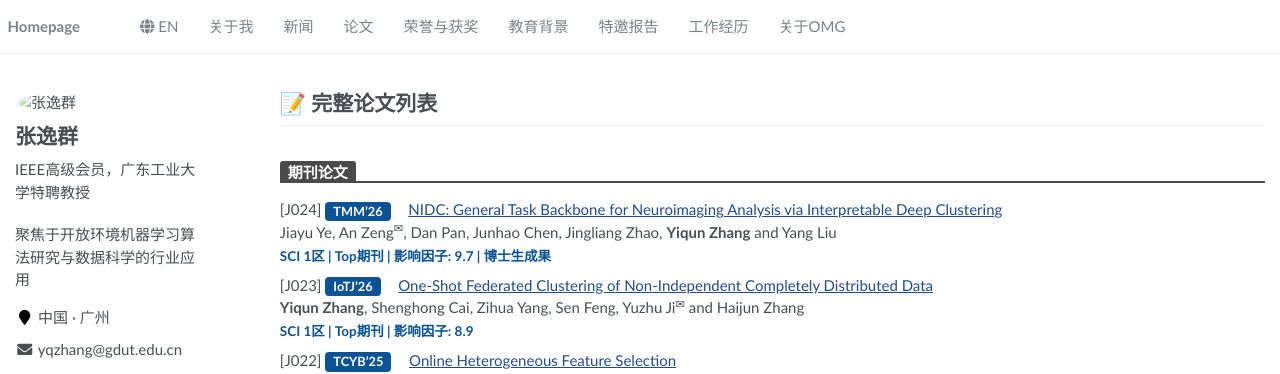
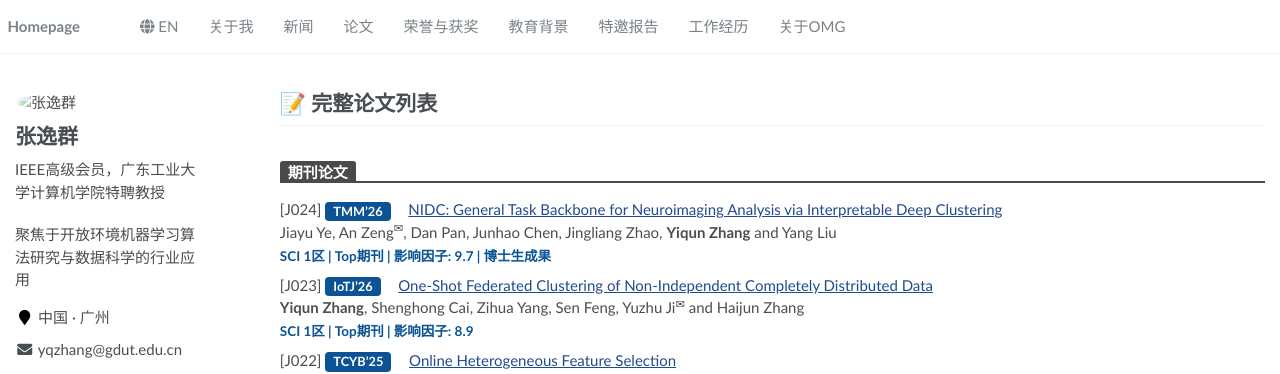
Before and after one commit to yqzhang-Zz/zh-publications, a Jekyll site: the page built from _pages/about.md, in a window 1280 px wide. Shown: the top 374 px of the page. Built offline with Jekyll 4.4.1, drawn with Linux system fonts in a browser that asks for light colours; some web fonts are replaced.

Commit message:
Update _config.yml

```diff
--- a/_config.yml
+++ b/_config.yml
@@ -23,7 +23,7 @@ baidu_site_verification  :  # get baidu_site_verification from https://ziyuan.ba
 author:
   name             : "张逸群"
   avatar           : "https://yqzhang-zz.github.io/zh/images/yqzhang.jpg"
-  bio              : "IEEE高级会员，广东工业大学特聘教授"
+  bio              : "IEEE高级会员，广东工业大学计算机学院特聘教授"
   location         : "中国 · 广州"
   employer         :
   pubmed           :
```
